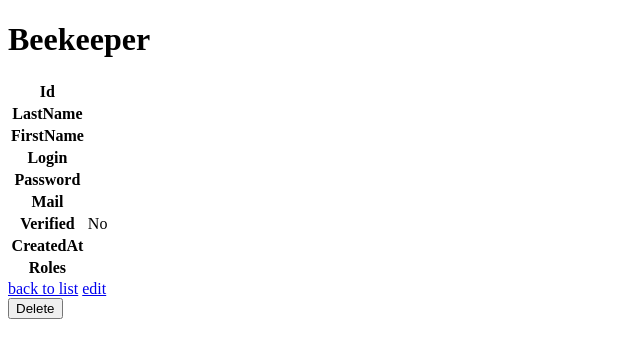
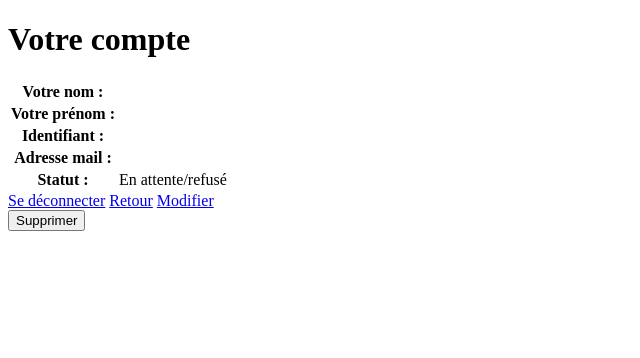
Before and after one commit to mchauveni/beebop_app, a Symfony app: template templates/beekeeper/show.html.twig in a window 1280 px wide. Shown: the top 358 px of the page, without its empty margins (0-640 px from the left). Run offline with Twig, Linux system fonts and the light colour scheme; the template is opened without the code that fills it, so the values that code supplies are empty; some libraries are stand-ins or nearby versions.

Commit message:
beekeeper crud profile

```diff
--- a/src/Controller/AccountController.php
+++ b/src/Controller/AccountController.php
@@ -39,7 +39,7 @@ class AccountController extends AbstractController
             $beekeeper = $form->getData();
             $beekeeper
                 ->setRoles(['ROLE_BEEKEEPER'])
-                ->setVerified(true)
+                ->setVerified(false)
                 ->setPassword($this->passwordHasher->hashPassword($beekeeper, $form->get('password')->getData()));
 
             // enregistrer les données dans la base
--- a/templates/beekeeper/_delete_form.html.twig
+++ b/templates/beekeeper/_delete_form.html.twig
@@ -1,4 +1,4 @@
 <form method="post" action="{{ path('app_beekeeper_delete', {'id': beekeeper.id}) }}" onsubmit="return confirm('Are you sure you want to delete this item?');">
     <input type="hidden" name="_token" value="{{ csrf_token('delete' ~ beekeeper.id) }}">
-    <button class="btn">Delete</button>
+    <button class="btn">Supprimer</button>
 </form>
--- a/templates/beekeeper/index.html.twig
+++ b/templates/beekeeper/index.html.twig
@@ -11,7 +11,7 @@
 		<nav class="home__nav">
 			<ul class="home__list">
 				<li class="home__item">
-					<a href="#" class="home__link">Votre compte</a>
+					<a href=" {{ path('app_beekeeper_show', {'id': beekeeper.id })}}" class="home__link">Votre compte</a>
 				</li>
 				<li class="home__item">
 					<a href="{{ path('app_apiary_index')}}" class="home__link">Gérer vos ruches</a>
--- a/templates/beekeeper/show.html.twig
+++ b/templates/beekeeper/show.html.twig
@@ -1,54 +1,44 @@
 {% extends 'base.html.twig' %}
 
-{% block title %}Beekeeper{% endblock %}
+{% block title %}Beebop - Votre compte{% endblock %}
 
 {% block body %}
-    <h1>Beekeeper</h1>
+    <h1>Votre compte</h1>
 
     <table class="table">
         <tbody>
             <tr>
-                <th>Id</th>
-                <td>{{ beekeeper.id }}</td>
-            </tr>
-            <tr>
-                <th>LastName</th>
+                <th>Votre nom :</th>
                 <td>{{ beekeeper.lastName }}</td>
             </tr>
             <tr>
-                <th>FirstName</th>
+                <th>Votre prénom :</th>
                 <td>{{ beekeeper.firstName }}</td>
             </tr>
             <tr>
-                <th>Login</th>
+                <th>Identifiant : </th>
                 <td>{{ beekeeper.login }}</td>
             </tr>
+            {# <tr>
+                <th>Mot de passe :</th>
+                <td>{{ beekeeper.password }}</td>
+            </tr> #}
             <tr>
-                <th>Password</th>
-                <td>{{ beekeeper.password }}</td>
-            </tr>
-            <tr>
-                <th>Mail</th>
+                <th>Adresse mail : </th>
                 <td>{{ beekeeper.mail }}</td>
             </tr>
             <tr>
-                <th>Verified</th>
-                <td>{{ beekeeper.verified ? 'Yes' : 'No' }}</td>
-            </tr>
-            <tr>
-                <th>CreatedAt</th>
-                <td>{{ beekeeper.createdAt ? beekeeper.createdAt|date('Y-m-d H:i:s') : '' }}</td>
-            </tr>
-            <tr>
-                <th>Roles</th>
-                <td>{{ beekeeper.roles ? beekeeper.roles|json_encode : '' }}</td>
+                <th>Statut :</th>
+                <td>{{ beekeeper.verified ? 'Validé' : 'En attente/refusé' }}</td>
             </tr>
         </tbody>
     </table>
 
-    <a href="{{ path('app_beekeeper_index') }}">back to list</a>
+    <a href="{{ path('app_logout') }}">Se déconnecter</a>
 
-    <a href="{{ path('app_beekeeper_edit', {'id': beekeeper.id}) }}">edit</a>
+    <a href="{{ path('app_beekeeper_index') }}">Retour</a>
+
+    <a href="{{ path('app_beekeeper_edit', {'id': beekeeper.id}) }}">Modifier</a>
 
     {{ include('beekeeper/_delete_form.html.twig') }}
 {% endblock %}
```
Also changed, not shown: src/Controller/BeekeeperController.php (+35 -2 lines), templates/admin/index.html.twig (+13 -1 lines), templates/admin/show.html.twig (added, +22 -0 lines), templates/beekeeper/edit.html.twig (+38 -4 lines), 1 other file.
